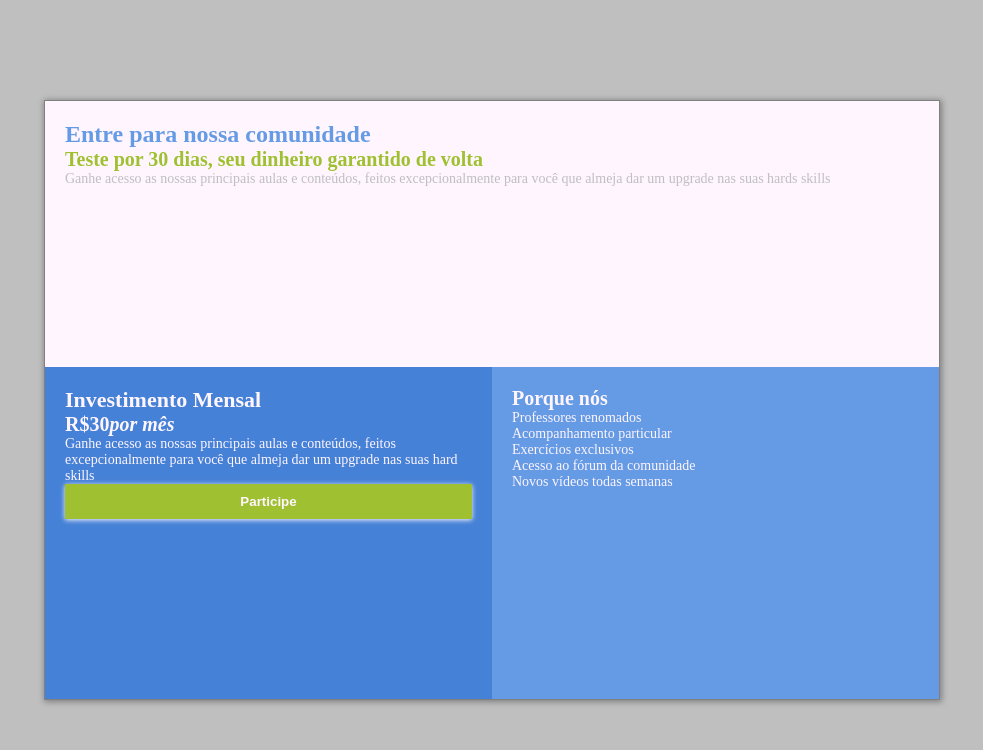
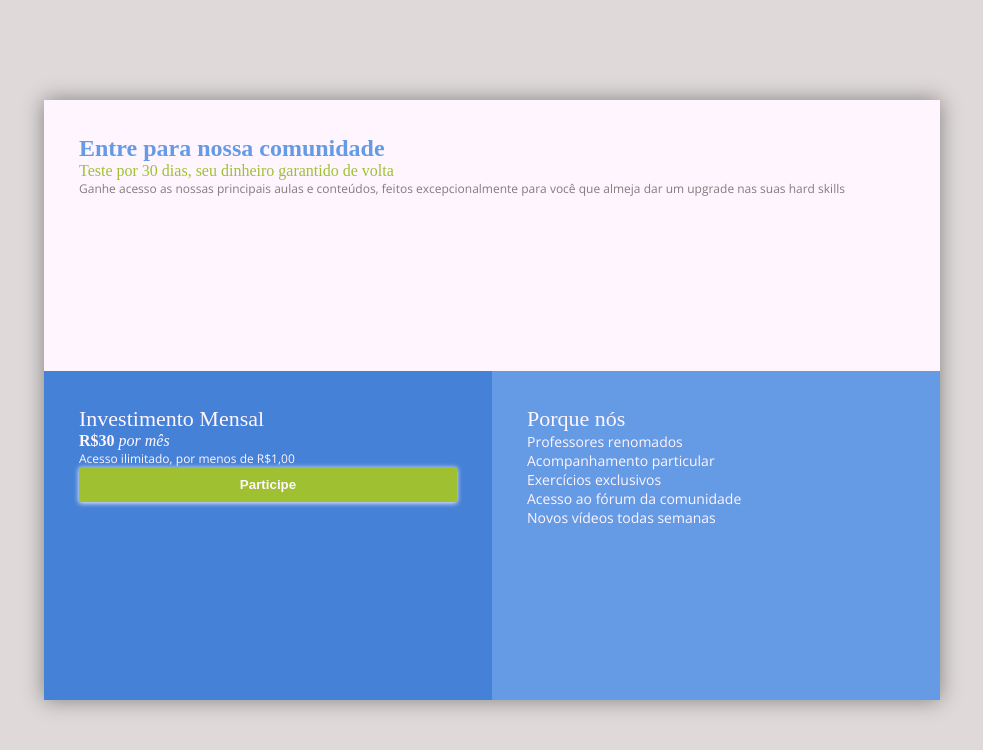
Before and after one commit to LeonardoSalees/single-price-grid-component, a plain HTML site: page index.html in a window 1280 px wide. Shown: the whole page, without its empty margins (148-1131 px from the left). Drawn offline with nearby package versions, Linux system fonts and the light colour scheme; a web font is replaced by a local one.

Commit message:
fonts-google-add

```diff
--- a/index.html
+++ b/index.html
@@ -5,7 +5,14 @@
     <meta http-equiv="X-UA-Compatible" content="IE=edge" />
     <meta name="viewport" content="width=device-width, initial-scale=1.0" />
     <title>Participe</title>
+    <!-- CSS -->
     <link rel="stylesheet" href="/styles.css" />
+
+    <!-- Fonts Google -->
+    <link rel="preconnect" href="https://fonts.googleapis.com">
+    <link rel="preconnect" href="https://fonts.gstatic.com" crossorigin>
+    <link href="https://fonts.googleapis.com/css2?family=Girassol&family=Open+Sans:wght@300;400;700&display=swap" rel="stylesheet">
+
   </head>
   <body>
     <div class="card-price">
@@ -17,7 +24,7 @@
           <h3>Teste por 30 dias, seu dinheiro garantido de volta</h3>
           <p>
             Ganhe acesso as nossas principais aulas e conteúdos, feitos
-            excepcionalmente para você que almeja dar um upgrade nas suas hards
+            excepcionalmente para você que almeja dar um upgrade nas suas hard
             skills
           </p>
         </div>
@@ -27,18 +34,16 @@
           <h2>Investimento Mensal</h2>
         </header>
         <div class="content">
-          <h3><strong>R$30</strong><i>por mês</i></h3>
+          <h3><strong>R$30</strong><i> por mês</i></h3>
           <p>
-            Ganhe acesso as nossas principais aulas e conteúdos, feitos
-            excepcionalmente para você que almeja dar um upgrade nas suas hard
-            skills
+            Acesso ilimitado, por menos de R$1,00
           </p>
           <button>Participe</a>
         </div>
       </div>
       <div class="col-c">
         <header>
-          <h3>Porque nós</h3>
+          <h2>Porque nós</h2>
         </header>
         <div class="content">
           <ul>
--- a/styles.css
+++ b/styles.css
@@ -6,7 +6,8 @@
 }
 :root {
   --white-color: #fff5ff;
-  --gray-color: #bfbfbf;
+  --gray-color: #dfd9d9;
+  --gray-dark-color: #807d7d;
   --blue-light-color: #659ae4;
   --blue-dark-color: #4581d6;
   --green-light-color: #9fc131;
@@ -27,6 +28,12 @@ body {
   display: flex;
   align-items: center;
   background-color: var(--gray-color);
+  font-family: 'Open Sans', sans-serif;
+}
+h1,
+h2,
+h3 {
+  font-family: 'Girassol';
 }
 
 h1 {
@@ -35,20 +42,22 @@ h1 {
 }
 
 h2 {
+  font-weight: 400;
   font-size: 2.2rem;
 }
 
 h3 {
-  font-size: 2rem;
+  font-weight: 400;
+  font-size: 1.6rem;
 }
 p {
-  font-size: 1.4rem;
+  font-size: 1.2rem;
 }
 
 .col-a,
 .col-b,
 .col-c {
-  padding: 2rem;
+  padding: 3.5rem;
 }
 
 button {
@@ -73,13 +82,12 @@ button {
     'col-b col-c';
   width: 70%;
   margin: 0 auto;
-  border: 1px solid gray;
-  box-shadow: 1px 1px 6px 1px gray;
+  box-shadow: 0px 0px 20px 0px gray;
 }
 
 .col-a {
   grid-area: col-a;
-  color: var(--gray-color);
+  color: var(--gray-dark-color);
 }
 
 .col-a .content h3 {
```
